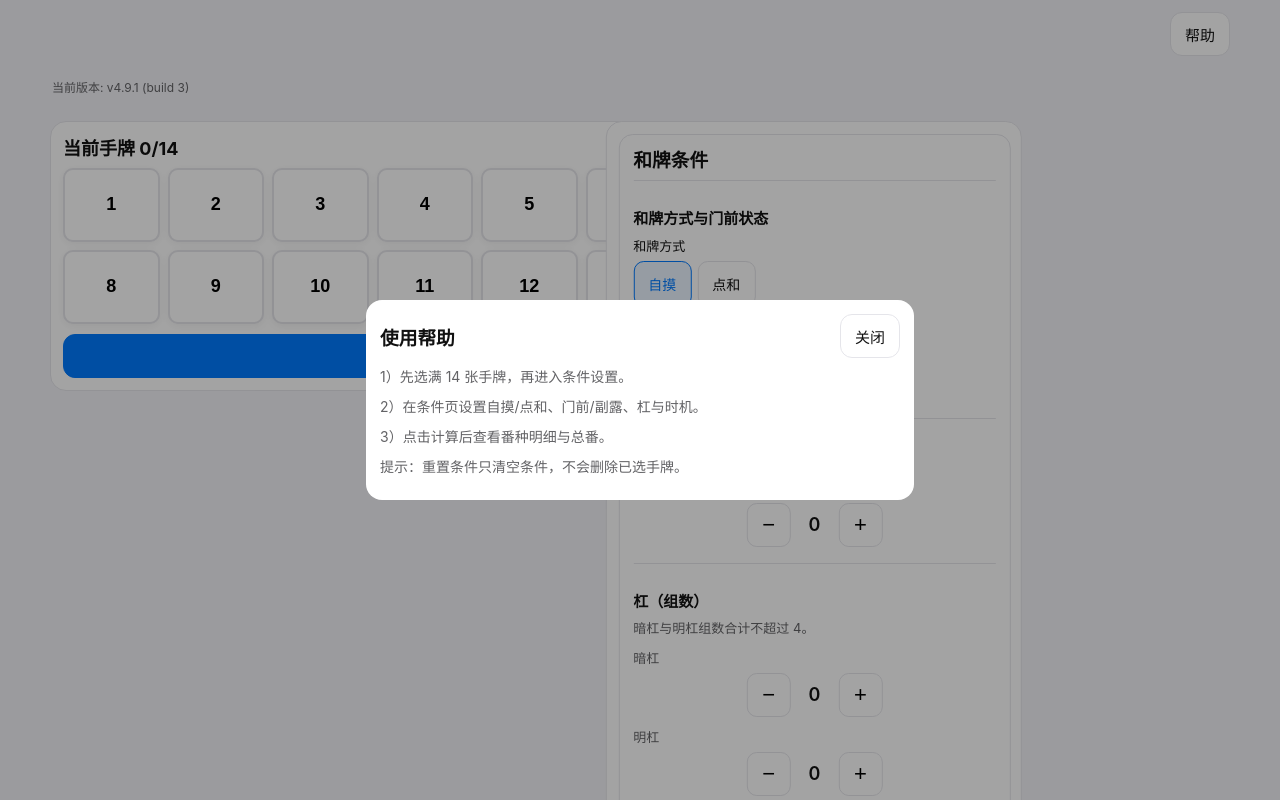
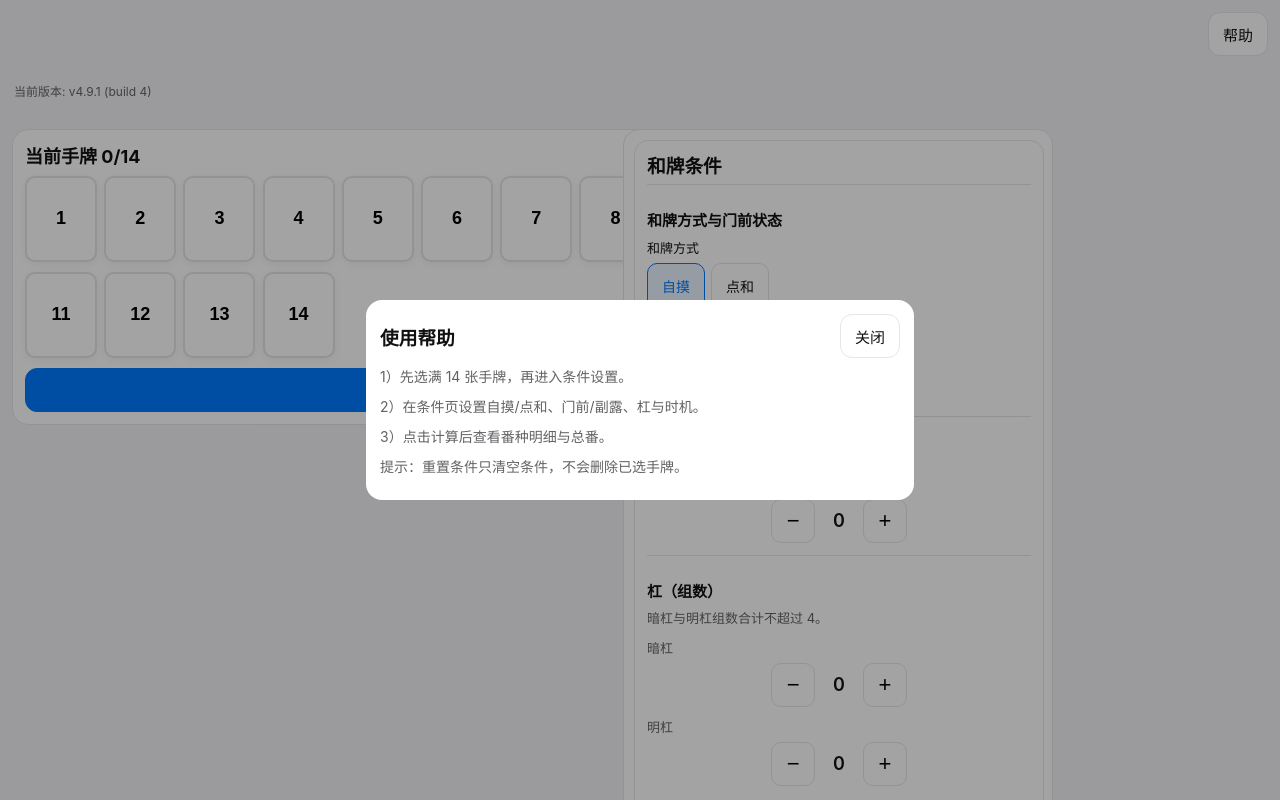
Before and after one commit to fingerfly/hlm, a website with bundled scripts: page public/index.html in a window 1280 px wide. Shown: the top 800 px of the page. Built offline with nearby package versions, Linux system fonts and the light colour scheme.

Commit message:
Release v4.9.1 (4)

```diff
--- a/public/styles-responsive.css
+++ b/public/styles-responsive.css
@@ -23,10 +23,10 @@
 
 @media (min-width: 1024px) {
   .container.app-shell {
-    max-width: 1180px;
+    max-width: 1440px;
     display: grid;
-    grid-template-columns: minmax(0, 1.8fr) minmax(320px, 1fr);
-    gap: 14px;
+    grid-template-columns: minmax(0, 2.6fr) minmax(360px, 430px);
+    gap: 18px;
     align-items: start;
   }
 
@@ -50,7 +50,7 @@
     border-radius: 16px;
     background: var(--card);
     backdrop-filter: none;
-    padding: 12px;
+    padding: 10px;
   }
 
   .desktop-context-host {
@@ -74,14 +74,33 @@
   }
 
   .desktop-context-host .context-sheet-header {
+    padding: 10px 12px 6px;
+  }
+
+  .desktop-context-host .context-sheet-body {
+    gap: 12px;
+    padding: 0 12px 6px;
+  }
+
+  .desktop-context-host .context-group {
     padding-top: 10px;
   }
 
   .desktop-context-host .context-sheet-footer {
-    padding-bottom: 10px;
+    padding: 8px 12px 10px;
+  }
+
+  .desktop-context-host .context-sheet-footer {
+    border-top-width: 1px;
   }
 
   .container.app-shell .tile-preview {
-    grid-template-columns: repeat(7, minmax(0, 1fr));
+    grid-template-columns: repeat(10, minmax(0, 1fr));
+    gap: 10px;
+  }
+
+  .container.app-shell .tile-chip {
+    min-height: 86px;
+    min-width: 72px;
   }
 }
--- a/src/config/appVersion.js
+++ b/src/config/appVersion.js
@@ -5,7 +5,7 @@
  * - Exposes formatted display string for version badge.
  */
 export const APP_VERSION = "4.9.1";
-export const APP_BUILD = 3;
+export const APP_BUILD = 4;
 
 /**
  * Build display label used in UI version badge.
```
Also changed, not shown: tests/unit/indexStylesheetLinks.test.js (+1 -1 lines), .cursor/plans/hlm-master-plan.plan.md, .cursor/plans/hlm_desktop_web_ui_ce34a47e.plan.md.
